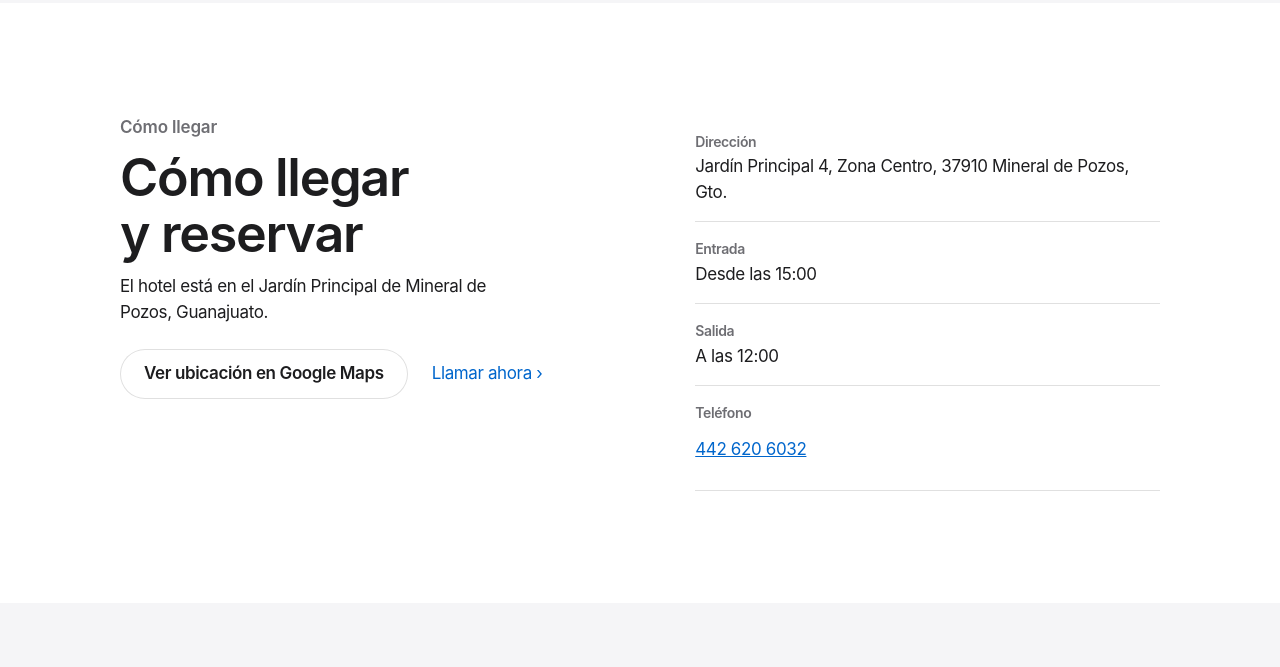
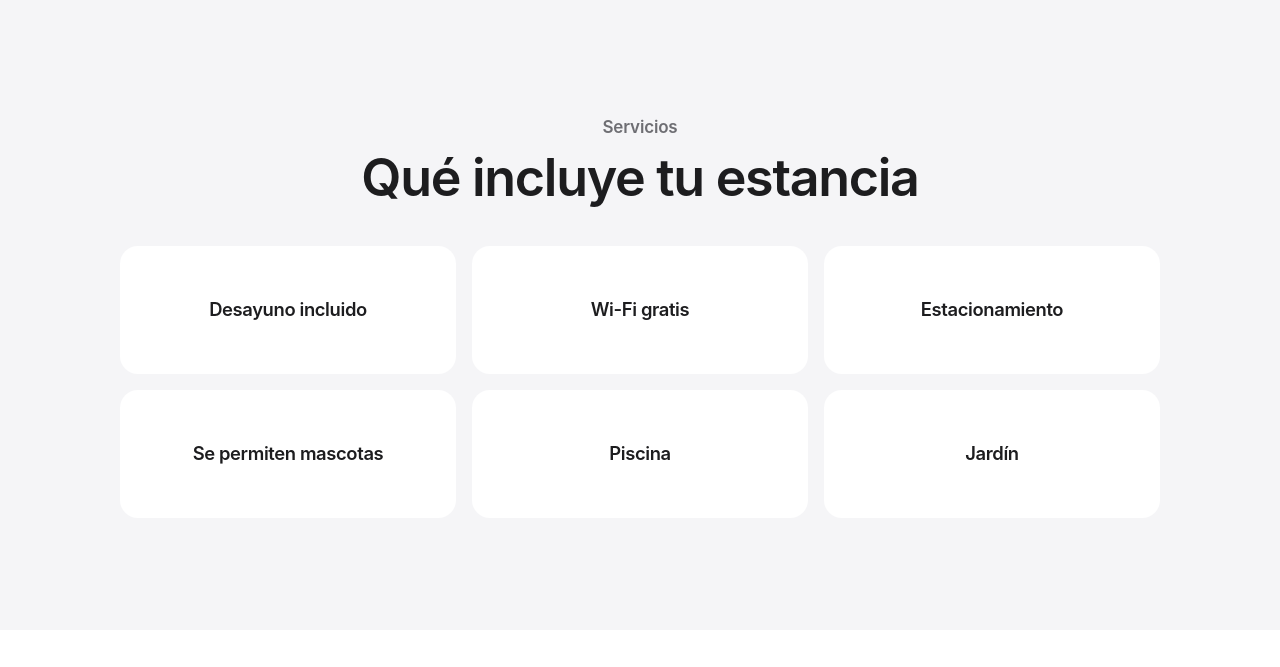
Before and after one commit to oliverlandher-crypto/vistas, a plain HTML site: page hotel-secreto/index.html in a window 1280 px wide. Shown: the part 2733-3400 px from the top of the page. Drawn offline with Linux system fonts and the light colour scheme.

Commit message:
Hotel Secreto: restaurar sección de servicios (comentario mal cerrado)
Co-Authored-By: Claude Sonnet 5.5 <noreply@anthropic.com>
Claude-Session: https://claude.ai/code/session_01SSjHdeLQZGBBNKDmgcBJPe

```diff
--- a/hotel-secreto/index.html
+++ b/hotel-secreto/index.html
@@ -117,8 +117,8 @@
       </div>
     </section>
 
-    <!-- Servicios: solo los que el dueño confirmó. Borrar los <li>
-<section class="seccion seccion--alt" id="servicios">
+    <!-- Servicios: solo los que el dueño confirmó (G4) -->
+    <section class="seccion seccion--alt" id="servicios">
       <div class="contenedor centrado">
         <p class="rotulo">Servicios</p>
         <h2>Qué incluye tu estancia</h2>
```
